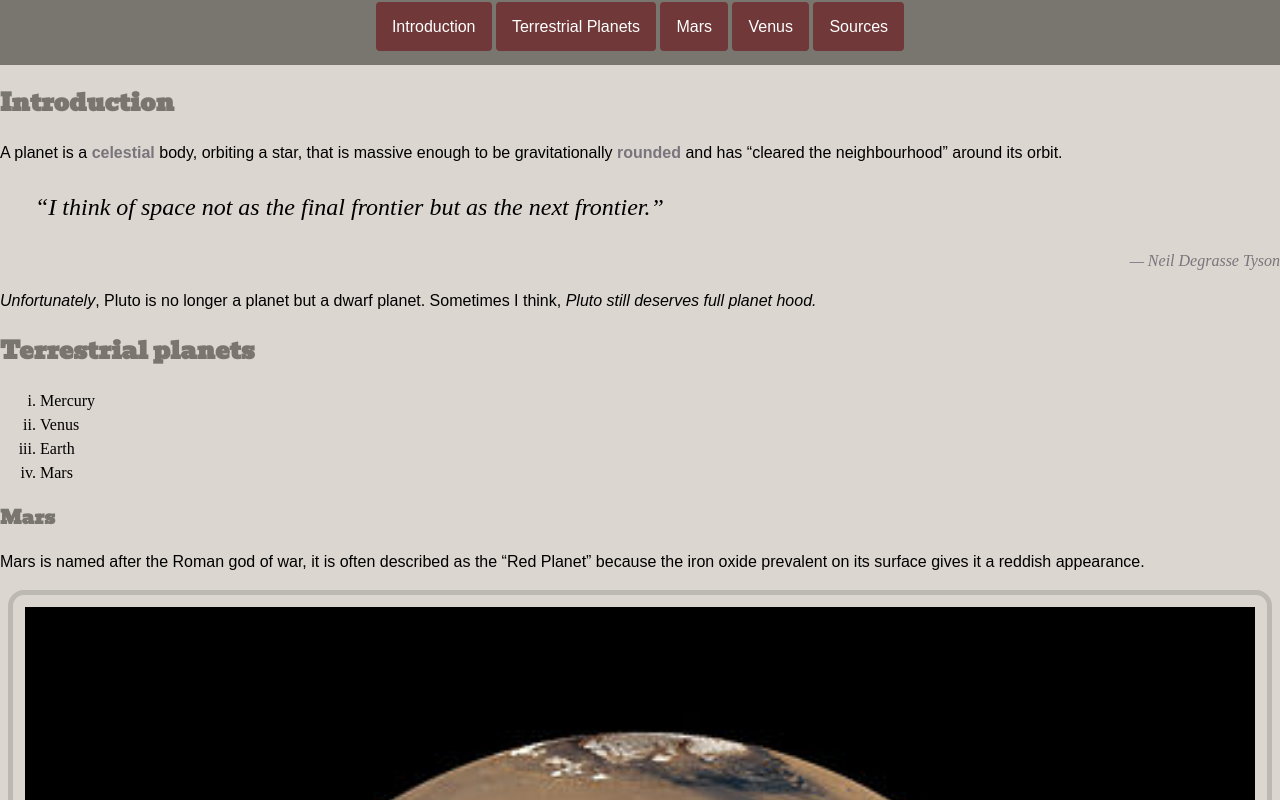
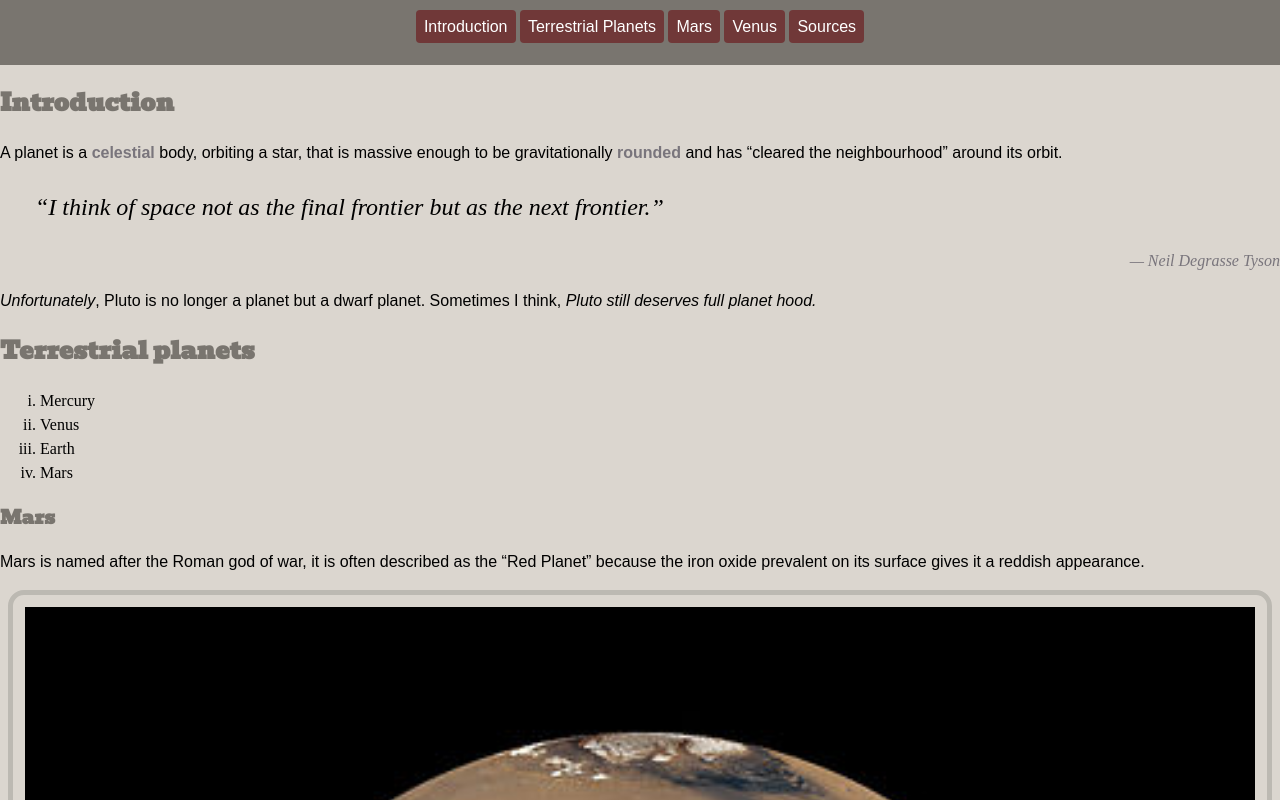
Before and after one commit to MattSkinner30/box-assignment, a plain HTML site: page index.html in a window 1280 px wide. Shown: the part 71-871 px from the top of the page. Drawn offline with Linux system fonts and the light colour scheme.

Commit message:
Fixed padding

```diff
--- a/css/main.css
+++ b/css/main.css
@@ -35,7 +35,7 @@ ol li a{
 	color: white;
 	text-decoration: none;
 	background-color: #703838;
-	padding: 1em;
+	padding: 0.5em;
 	border-radius: 0.25em;
 	line-height: 2.25;
 }
@@ -45,7 +45,6 @@ figure {
 	border-radius: 1em;
 	padding: 0.75em 0.75em 3em 0.75em;
 	text-align: center;
-	vertical-align: center;
 	margin: 0em 0.5em;
 }
 
```
